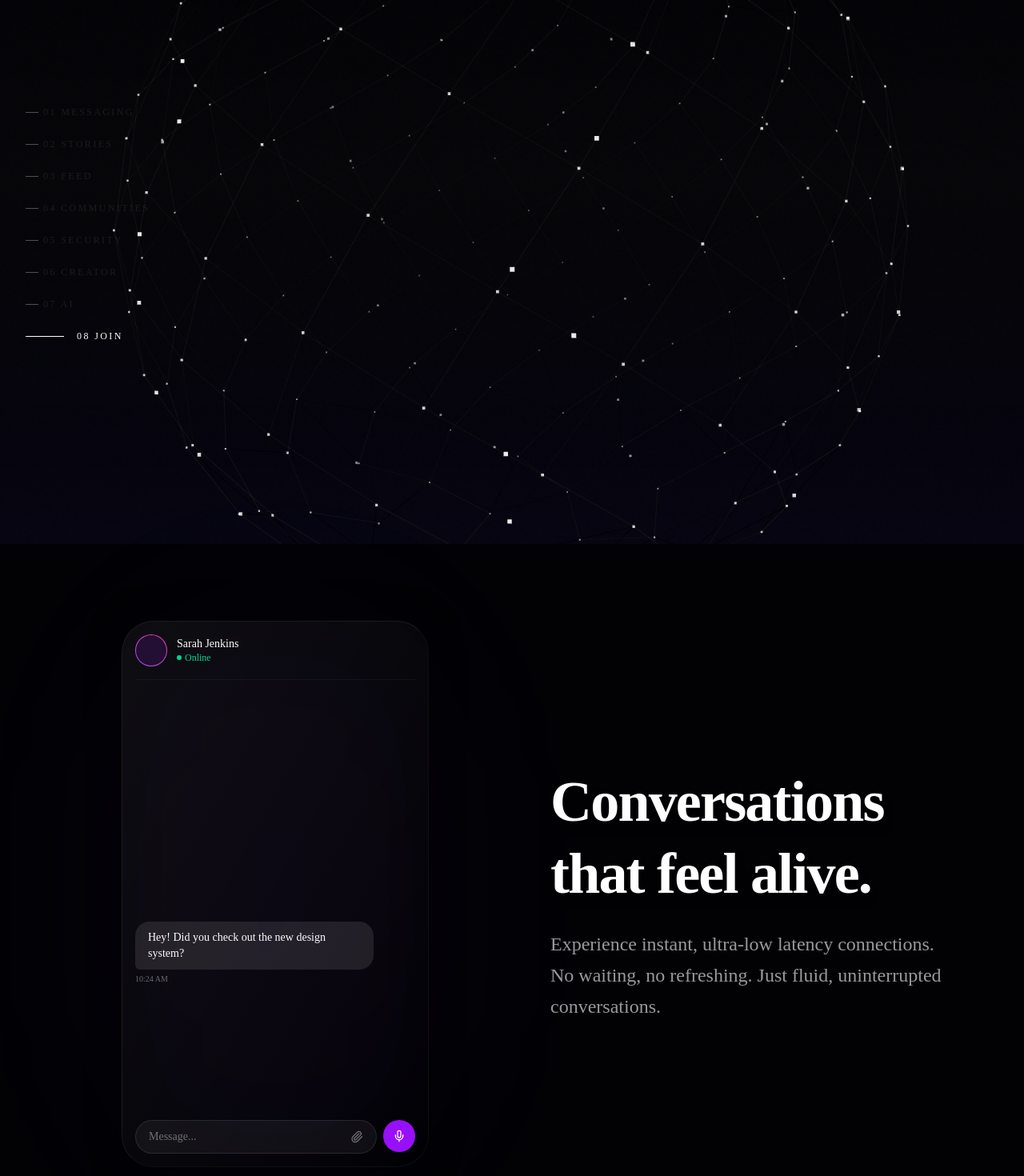
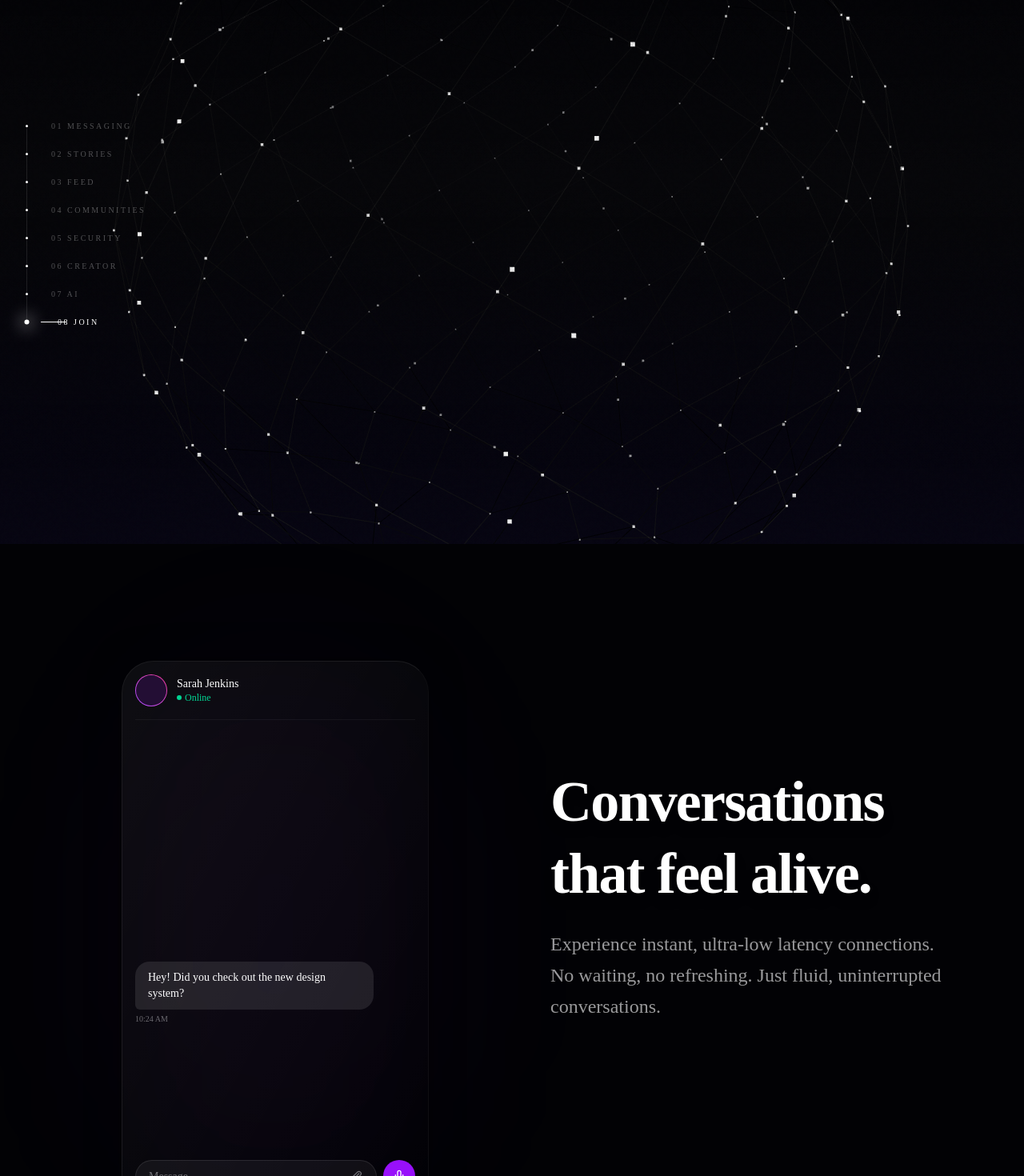
Before and after one commit to parth24-cell/socialsphere, a Next.js app: page / in a window 1280 px wide. Shown: the part 120-1590 px from the top of the page at 80% size. Built offline with nearby package versions, Linux system fonts and the light colour scheme; no server answers.

Commit message:
feat: complete Phase 4 - Scroll Experience Architecture

```diff
--- a/src/components/landing/showcase/ProgressIndicator.tsx
+++ b/src/components/landing/showcase/ProgressIndicator.tsx
@@ -1,7 +1,7 @@
 "use client";
 
 import { useSphere, ActiveFeature } from "../SphereContext";
-import { motion } from "framer-motion";
+import { useScroll, useSpring, useTransform, motion } from "framer-motion";
 
 const SECTIONS: { id: ActiveFeature; label: string }[] = [
   { id: "messaging", label: "01 Messaging" },
@@ -16,23 +16,65 @@ const SECTIONS: { id: ActiveFeature; label: string }[] = [
 
 export function ProgressIndicator() {
   const { activeFeature } = useSphere();
+  const { scrollYProgress } = useScroll();
 
-  if (!activeFeature) return null;
+  // Smooth the scroll progress to avoid jitter
+  const smoothProgress = useSpring(scrollYProgress, {
+    stiffness: 100,
+    damping: 30,
+    restDelta: 0.001
+  });
+
+  const activeIndex = SECTIONS.findIndex(s => s.id === activeFeature);
 
   return (
-    <div className="fixed left-8 top-1/2 -translate-y-1/2 z-50 hidden xl:flex flex-col gap-6 mix-blend-difference pointer-events-none">
-      {SECTIONS.map((section) => {
+    <div className="fixed left-8 top-1/2 -translate-y-1/2 z-50 hidden xl:flex flex-col mix-blend-difference pointer-events-none">
+
+      {/* Background Track Line */}
+      <div className="absolute left-[1px] top-4 bottom-4 w-[1px] bg-white/10" />
+
+      {/* Active Scroll Line */}
+      <motion.div
+        className="absolute left-[1px] top-4 w-[1px] bg-white origin-top shadow-[0_0_10px_rgba(255,255,255,0.8)]"
+        style={{ scaleY: smoothProgress, bottom: 16 }}
+      />
+
+      <div className="flex flex-col gap-8 relative z-10 py-4">
+        {SECTIONS.map((section, idx) => {
           const isActive = activeFeature === section.id;
+          const isPast = idx < activeIndex;
+
           return (
-          <div key={section.id} className="flex items-center gap-4">
+            <div key={section.id} className="flex items-center gap-4 relative">
+              {/* Node Point */}
               <motion.div
-               className={`h-px bg-white ${isActive ? "w-12 opacity-100" : "w-4 opacity-30"}`}
-               animate={{ width: isActive ? 48 : 16, opacity: isActive ? 1 : 0.3 }}
+                className={`w-[3px] h-[3px] rounded-full bg-white relative z-20`}
+                animate={{
+                  scale: isActive ? 2 : 1,
+                  opacity: isActive || isPast ? 1 : 0.3,
+                  boxShadow: isActive ? '0 0 10px 2px rgba(255,255,255,0.5)' : 'none'
+                }}
                 transition={{ duration: 0.5, ease: "easeOut" }}
               />
+
+              {/* Active Indicator Line */}
+              <motion.div
+                 className="h-px bg-white"
+                 animate={{
+                    width: isActive ? 32 : 0,
+                    opacity: isActive ? 1 : 0
+                 }}
+                 initial={{ width: 0 }}
+                 transition={{ duration: 0.5, ease: "easeOut" }}
+              />
+
               <motion.span
-               className={`text-xs tracking-[0.2em] uppercase ${isActive ? "text-white font-medium shadow-white/50" : "text-white/30"}`}
-               animate={{ opacity: isActive ? 1 : 0.3, x: isActive ? 0 : -10 }}
+                 className="text-[10px] tracking-[0.25em] uppercase absolute left-8 whitespace-nowrap"
+                 animate={{
+                    opacity: isActive ? 1 : 0.3,
+                    x: isActive ? 8 : 0,
+                    color: isActive || isPast ? "#FFFFFF" : "rgba(255,255,255,0.3)"
+                 }}
                  transition={{ duration: 0.5, ease: "easeOut" }}
               >
                  {section.label}
@@ -41,5 +83,6 @@ export function ProgressIndicator() {
           );
         })}
       </div>
+    </div>
   );
 }
--- a/src/components/landing/showcase/ShowcaseContainer.tsx
+++ b/src/components/landing/showcase/ShowcaseContainer.tsx
@@ -1,7 +1,7 @@
 "use client";
 
 import { useRef, useEffect } from "react";
-import { motion, useInView } from "framer-motion";
+import { motion, useInView, useScroll, useSpring, useTransform, useVelocity } from "framer-motion";
 import { useSphere, ActiveFeature } from "../SphereContext";
 
 export function ShowcaseContainer({
@@ -21,6 +21,26 @@ export function ShowcaseContainer({
   const isInView = useInView(containerRef, { margin: "-40% 0px -40% 0px" });
   const { setActiveFeature } = useSphere();
 
+  // Scroll architecture hooks
+  const { scrollYProgress, scrollY } = useScroll({
+    target: containerRef,
+    offset: ["start end", "end start"]
+  });
+
+  // Parallax for mockup (moves slightly opposite to scroll to float)
+  const yParallax = useTransform(scrollYProgress, [0, 1], [50, -50]);
+  const smoothY = useSpring(yParallax, { stiffness: 50, damping: 20 });
+
+  // Scroll velocity for typography skewing (Apple/Stripe effect)
+  const scrollVelocity = useVelocity(scrollY);
+  const smoothVelocity = useSpring(scrollVelocity, {
+    damping: 50,
+    stiffness: 400
+  });
+
+  // Transform velocity to a subtle skew value (-3deg to 3deg max)
+  const skewVelocity = useTransform(smoothVelocity, [-1000, 1000], [-2, 2]);
+
   useEffect(() => {
     if (isInView) {
       setActiveFeature(featureId);
@@ -36,17 +56,21 @@ export function ShowcaseContainer({
       <div className="container mx-auto px-6 md:px-12 lg:px-24 flex flex-col md:flex-row items-center justify-between gap-16 md:gap-24">
 
          {align === "left" && (
-           <div className="flex-1 w-full flex justify-center md:justify-start">
+           <motion.div
+              style={{ y: smoothY }}
+              className="flex-1 w-full flex justify-center md:justify-start perspective-1000"
+           >
              {children}
-           </div>
+           </motion.div>
          )}
 
          <motion.div
+           style={{ skewY: skewVelocity }}
            initial={{ opacity: 0, y: 30 }}
            whileInView={{ opacity: 1, y: 0 }}
            transition={{ duration: 0.8, ease: "easeOut" }}
            viewport={{ margin: "-20%" }}
-           className={`flex-1 flex flex-col ${align === "left" ? "md:items-start" : "md:items-end md:text-right"}`}
+           className={`flex-1 flex flex-col origin-center ${align === "left" ? "md:items-start" : "md:items-end md:text-right"}`}
          >
            <h2 className="text-4xl md:text-6xl lg:text-7xl font-semibold text-white tracking-tight mb-6 drop-shadow-xl leading-tight">
              {title}
@@ -57,9 +81,12 @@ export function ShowcaseContainer({
          </motion.div>
 
          {align === "right" && (
-           <div className="flex-1 w-full flex justify-center md:justify-end">
+           <motion.div
+              style={{ y: smoothY }}
+              className="flex-1 w-full flex justify-center md:justify-end perspective-1000"
+           >
              {children}
-           </div>
+           </motion.div>
          )}
       </div>
     </div>
```
Lines whose indentation alone changed are shown as unchanged.
